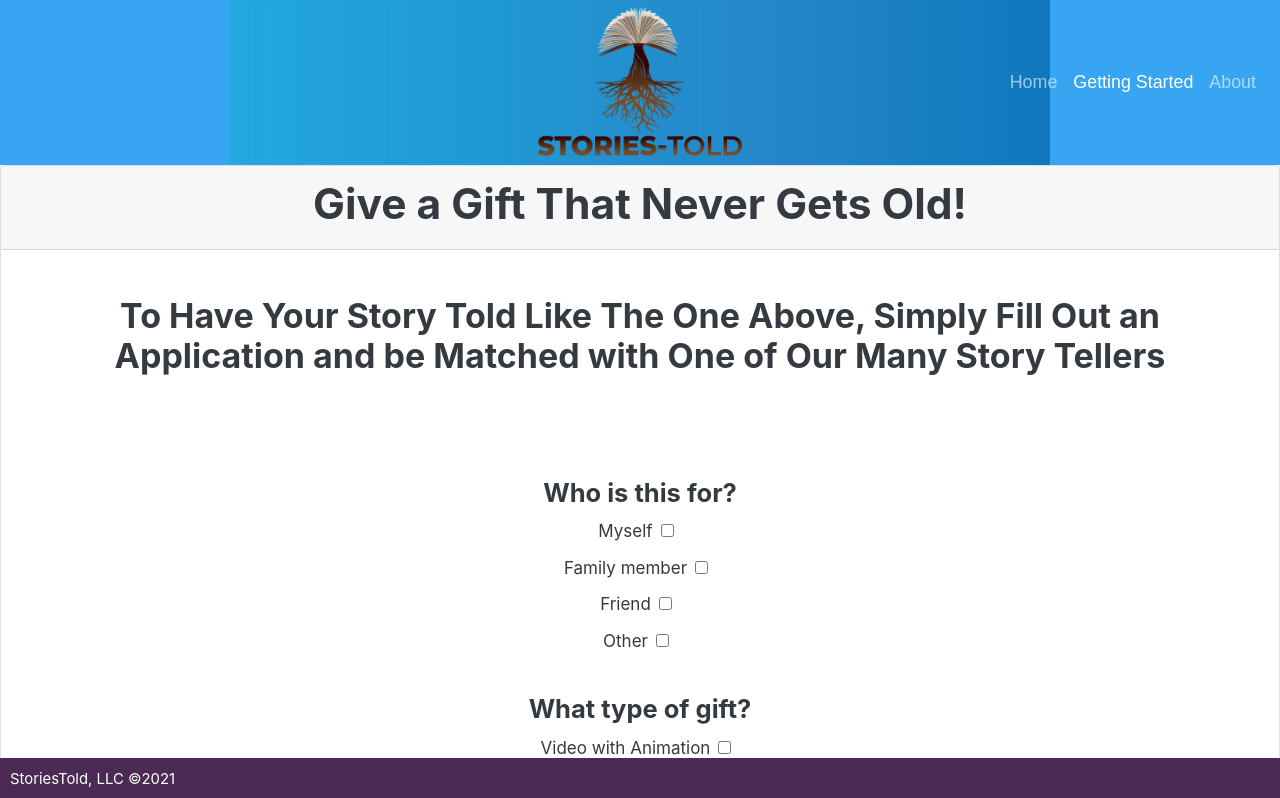
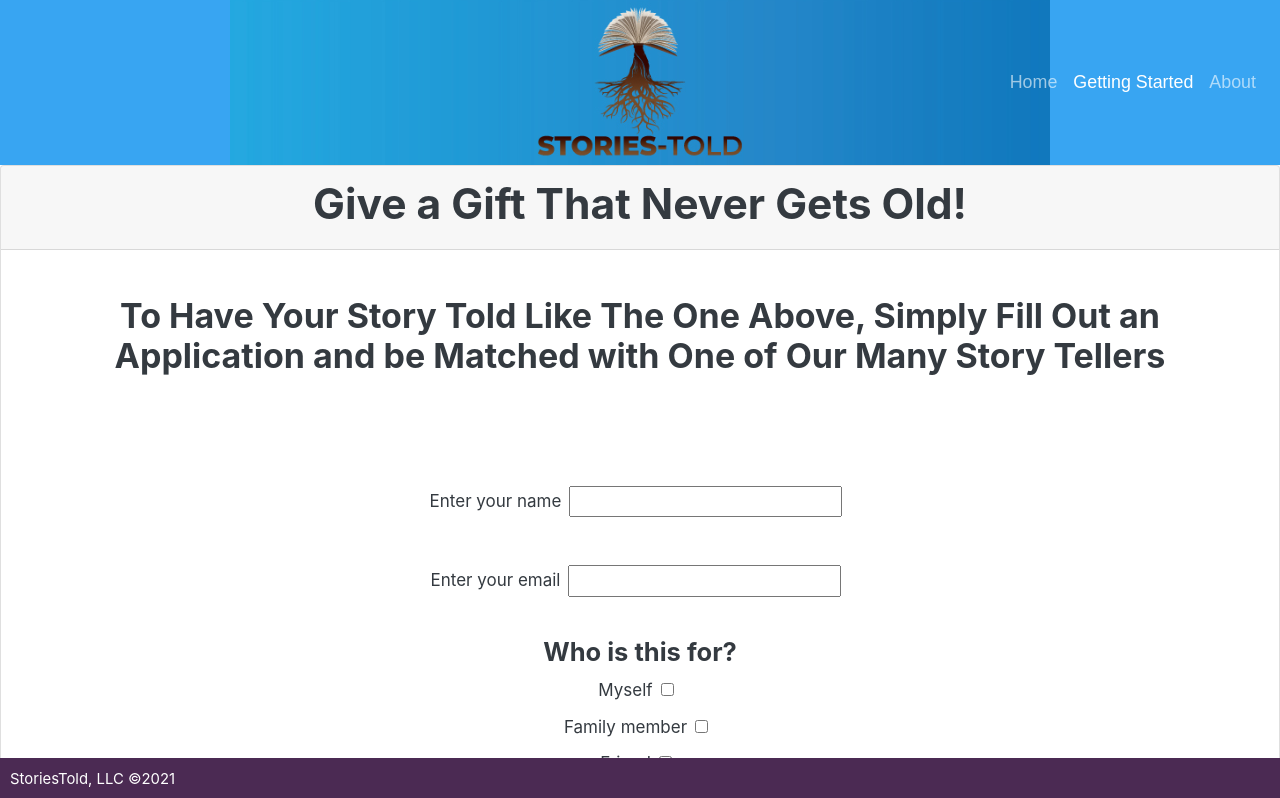
Before and after one commit to brer4449/story, a React (Create React App) app in the folder client/: page /GettingStarted in a window 1280 px wide. Shown: the top 798 px of the page. Built offline with nearby package versions, Linux system fonts and the light colour scheme.

Commit message:
started user input

```diff
--- a/client/src/pages/GettingStartedPage.js
+++ b/client/src/pages/GettingStartedPage.js
@@ -25,6 +25,8 @@ function GettingStarted() {
     timeframetwomonths: false,
     timeframethreemonths: false,
     timeframeundetermined: false,
+    userName: "",
+    userEmail: "",
   });
   // Server state handling
   const [serverState, setServerState] = useState({
@@ -144,6 +146,8 @@ function GettingStarted() {
         timeframetwomonths: false,
         timeframethreemonths: false,
         timeframeundetermined: false,
+        userName: "",
+        userEmail: "",
       });
     }
   };
@@ -222,6 +226,28 @@ function GettingStarted() {
                 <br></br>
                 <div>
                   <Form name="FC" onSubmit={handleSubmit}>
+                    <div className="mb-10 py-3 py-3">
+                      <label htmlFor="userName">Enter your name</label>
+                      <input
+                        style={{ margin: "8px" }}
+                        type="text"
+                        id="userName"
+                        name="userName"
+                        value={inputs.userName}
+                        // onChange={userInputHandler}
+                      ></input>
+                    </div>
+                    <div className="mb-10 py-3 py-3">
+                      <label htmlFor="userEmail">Enter your email</label>
+                      <input
+                        style={{ margin: "8px" }}
+                        type="text"
+                        id="userEmail"
+                        name="userEmail"
+                        value={inputs.userEmail}
+                        // onChange={userInputHandler}
+                      ></input>
+                    </div>
                     <div className="mb-10 py-3 py-3">
                       <h4>Who is this for?</h4>
                       <div className="recipient">
```
